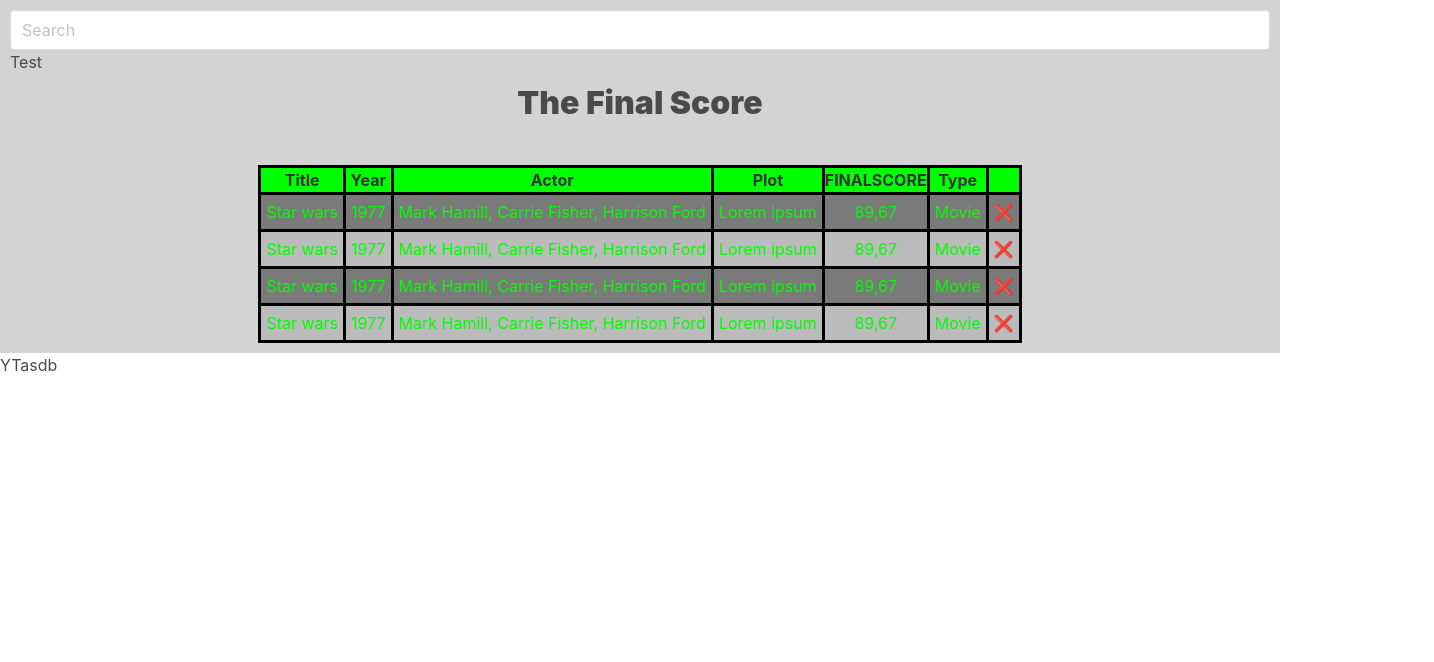
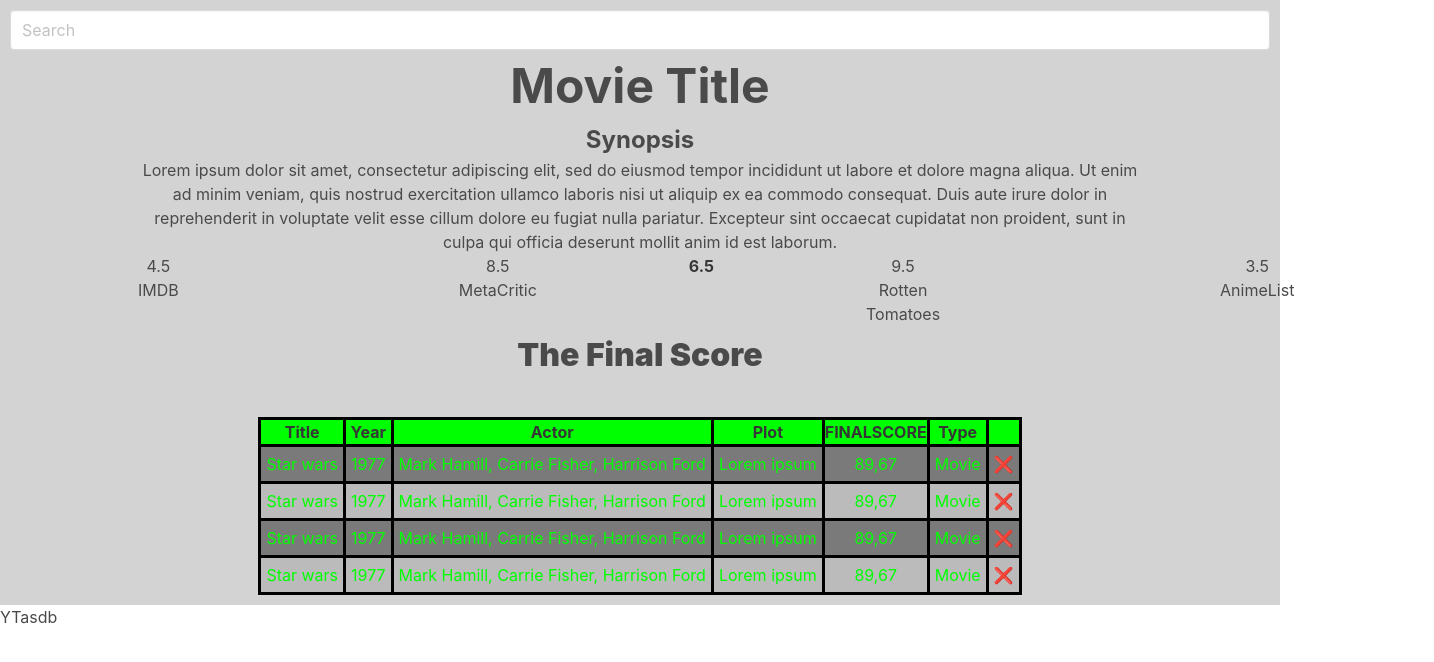
Before and after one commit to Gimanua/TheFinalScore-Frontend, a React (Create React App) app: page / in a window 1280 px wide. Shown: the top 662 px of the page, 1434 px wide, since content can reach past the window. Built offline with nearby package versions, Linux system fonts and the light colour scheme.

Commit message:
Movie Info

```diff
--- a/package.json
+++ b/package.json
@@ -31,5 +31,8 @@
       "last 1 firefox version",
       "last 1 safari version"
     ]
+  },
+  "devDependencies": {
+    "node-sass": "^4.13.0"
   }
 }
--- a/src/components/MovieInfo.jsx
+++ b/src/components/MovieInfo.jsx
@@ -1,7 +1,66 @@
 import React from 'react';
+import './scss/MovieInfo.scss';
+import Score from './Score';
 
-export default function MovieInfo(props){
+export default function MovieInfo({title, synopsis, scores}){
+    title = title || 'Movie Title';
+    synopsis = synopsis || 'Lorem ipsum dolor sit amet, consectetur adipiscing elit, sed do eiusmod tempor incididunt ut labore et dolore magna aliqua. Ut enim ad minim veniam, quis nostrud exercitation ullamco laboris nisi ut aliquip ex ea commodo consequat. Duis aute irure dolor in reprehenderit in voluptate velit esse cillum dolore eu fugiat nulla pariatur. Excepteur sint occaecat cupidatat non proident, sunt in culpa qui officia deserunt mollit anim id est laborum.';
+    scores = scores || [{source: 'IMDB', value: 4.5}, {source: 'Rotten Tomatoes', value: 9.5}, {source: 'MetaCritic', value: 8.5}, {source: 'AnimeList', value: 3.5}];
     return (
-        <h2>Test</h2>
+        <article id="movie-info" className="has-text-centered">
+            <h2 className="has-text-weight-bold is-size-1">{title}</h2>
+            <h3 className="has-text-weight-bold is-size-4">Synopsis</h3>
+            <p>{synopsis}</p>
+            <ul className="columns">
+                {getLeftSideScore(scores)}
+                <li className="column"><strong>{getFinalScore(scores)}</strong></li>
+                {getRightSideScore(scores)}
+            </ul>
+        </article>
     );
 }
+
+/**
+ * Gets the average of all the scores.
+ * @param {Array} scores
+ */
+function getFinalScore(scores){
+    let sum = 0;
+    scores.forEach(score => sum += score.value);
+
+    return scores.length > 0 ? sum / scores.length : '?';
+}
+
+/**
+ * The scores on the left side of the final score.
+ * @param {Array} scores
+ */
+function getLeftSideScore(scores){
+    const leftSideScores = [];
+    for(let i = 0; i < scores.length; i += 2){
+        leftSideScores.push(scores[i]);
+    }
+
+    return leftSideScores.map((leftSideScore, index) => (
+        <li className="column" key={index}>
+            <Score {...leftSideScore} />
+        </li>
+    ));
+}
+
+/**
+ * The scores on the right side of the final score.
+ * @param {Array} scores
+ */
+function getRightSideScore(scores){
+    const rightSideScores = [];
+    for(let i = 1; i < scores.length; i += 2){
+        rightSideScores.push(scores[i]);
+    }
+
+    return rightSideScores.map((rightSideScore, index) => (
+        <li className="column" key={index}>
+            <Score {...rightSideScore} />
+        </li>
+    ));
+}
--- /dev/null
+++ b/src/components/Score.jsx
@@ -0,0 +1,10 @@
+import React from 'react';
+
+export default function Score({value, source}){
+    return (
+        <div>
+            <p>{value}</p>
+            <p>{source}</p>
+        </div>
+    );
+}
--- /dev/null
+++ b/src/components/scss/MovieInfo.scss
@@ -0,0 +1,6 @@
+#movie-info{
+    p{
+        padding-left: 10vw;
+        padding-right: 10vw;;
+    }
+}
```
Also changed, not shown: src/components/App.jsx (+5 -5 lines), 1 other file (tests, documents, lock files or other folders).
